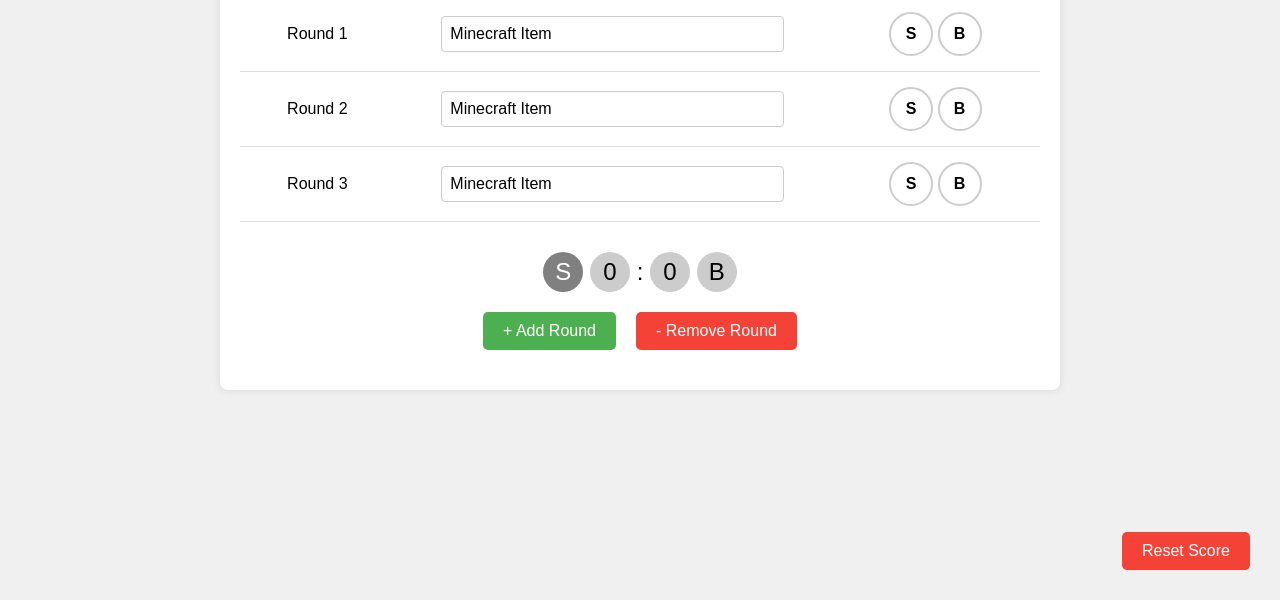
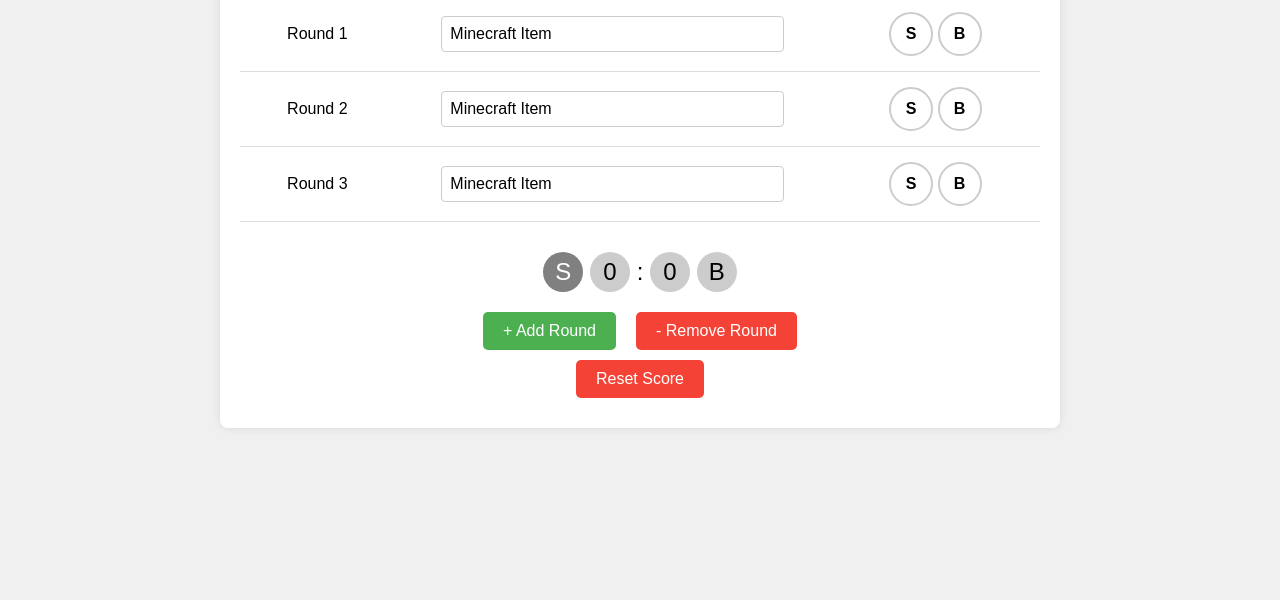
Before and after one commit to spencergoergen/minecraft, a plain HTML site: page index.html in a window 1280 px wide. Shown: the part 200-800 px from the top of the page. Drawn offline with Linux system fonts and the light colour scheme.

Commit message:
Add files via upload

```diff
--- a/index.html
+++ b/index.html
@@ -78,9 +78,10 @@
             color: white;
         }
         .reset-btn {
-        position: absolute;
-        bottom: 30px;
-        right: 30px;
+        position: relative;
+        bottom: 10px;
+        display: block;
+        margin: auto;
         background-color: #f44336;
         color: white;
         border: none;
@@ -166,12 +167,12 @@
         <div class="score">
             <span class="active">S</span> <span id="score-s">0</span> : <span id="score-b">0</span> <span>B</span>
         </div>
-        <button id="reset-btn" class="reset-btn">Reset Score</button>
         <!-- Add this inside the .container div, below the table and above the score section -->
         <div class="round-controls">
             <button id="add-round-btn" class="round-btn">+ Add Round</button>
             <button id="remove-round-btn" class="round-btn">- Remove Round</button>
         </div>
+        <button id="reset-btn" class="reset-btn">Reset Score</button>
 
     </div>
 
```
